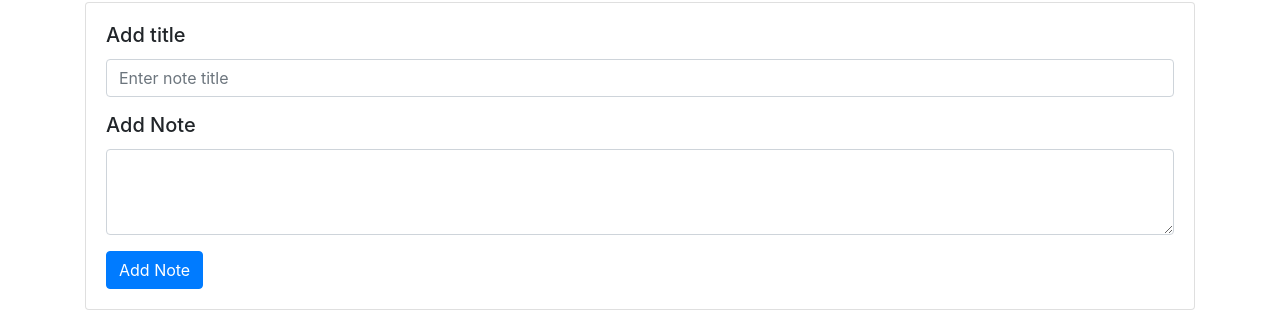
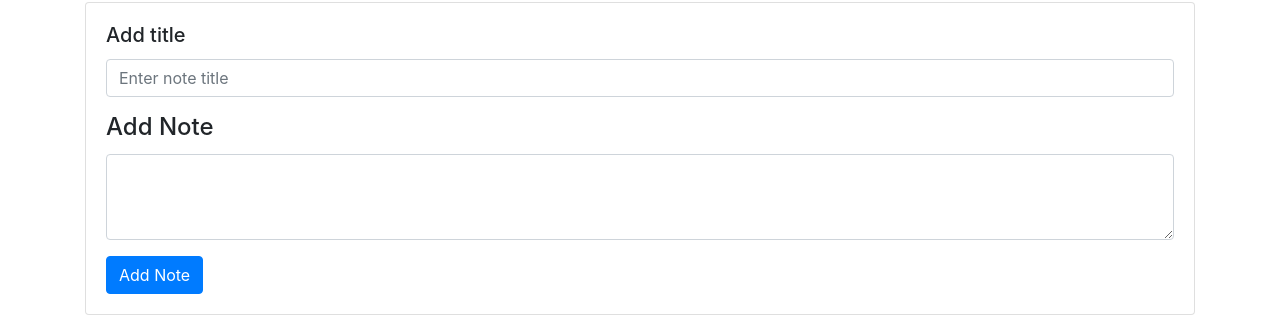
Before and after one commit to mittalapoorv06/remainder-application, a plain HTML site: page index.html in a window 1280 px wide. Shown: the part 126-446 px from the top of the page. Drawn offline with nearby package versions, Linux system fonts and the light colour scheme.

Commit message:
Update index.html

```diff
--- a/index.html
+++ b/index.html
@@ -39,7 +39,7 @@
         <div class="form-group">
           <input type="text" class="form-control" id="addtitle" placeholder="Enter note title" />
         </div>
-        <h5 class="card-title">Add Note</h5>
+        <h4 class="card-title">Add Note</h4>
         <div class="form-group">
           <textarea class="form-control" id="addtxt" rows="3"></textarea>
         </div>
```
